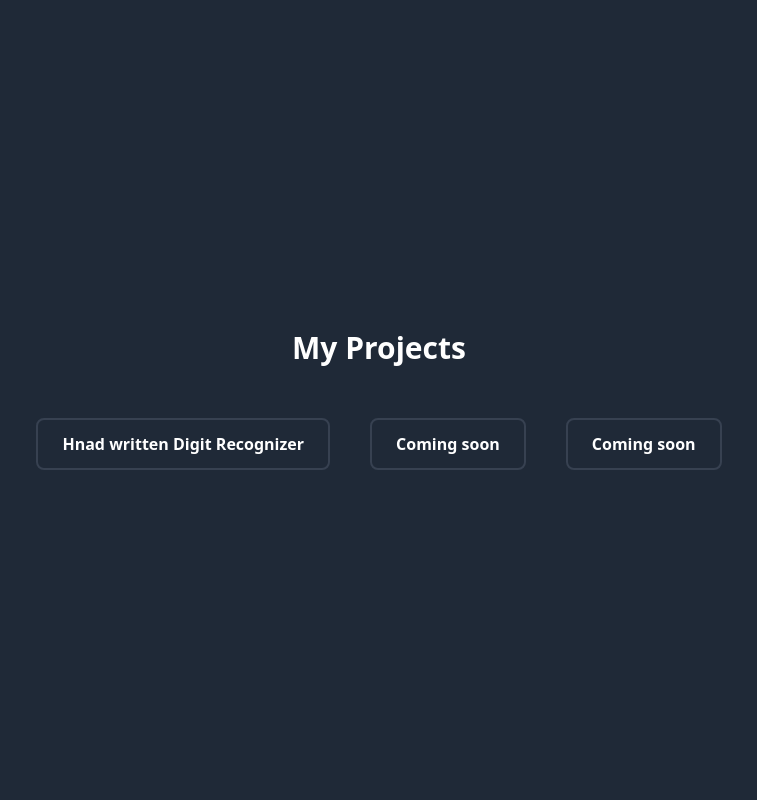
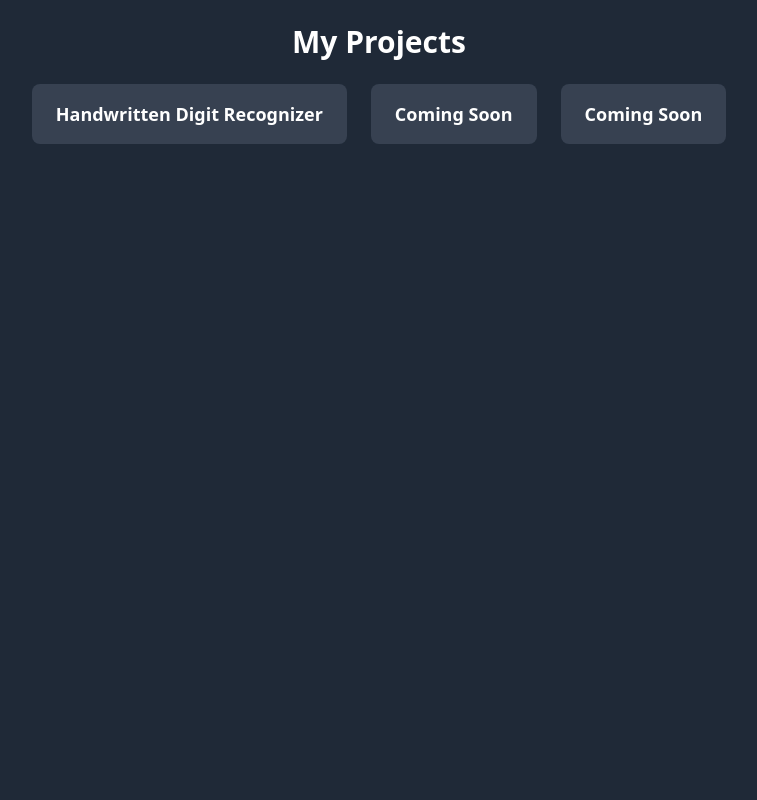
Before and after one commit to Pravin0213/My_Website, a Flask app: page /projects in a window 1280 px wide. Shown: the whole page, without its empty margins (261-1018 px from the left). Run offline with Flask 3, Linux system fonts and the light colour scheme; parts of the project's set-up code (start-up, migrations or seed data) failed here and were passed over.

Commit message:
Setting up for phone

```diff
--- a/templates/Projects_page.html
+++ b/templates/Projects_page.html
@@ -1,18 +1,25 @@
-<!-- templates/projects.html -->
 <!DOCTYPE html>
 <html lang="en">
 <head>
     <meta charset="UTF-8">
     <title>Projects</title>
+    <meta name="viewport" content="width=device-width, initial-scale=1.0">
     <link href="https://cdn.jsdelivr.net/npm/tailwindcss@2.2.19/dist/tailwind.min.css" rel="stylesheet">
 </head>
-<body class="bg-gray-800 flex flex-col items-center justify-center min-h-screen">
-    <h1 class="text-3xl text-white font-bold mb-3">My Projects</h1>
+<body class="bg-gray-800 min-h-screen p-6 flex flex-col items-center">
+    <h1 class="text-3xl text-white font-bold mb-6 text-center">My Projects</h1>
 
-    <div class="flex flex-row  gap-4 md:gap-10 mt-10 mx-auto">
-        <a href="{{ url_for('recognizer') }}" class="bg-gray-800 hover:bg-gray-700 border-2 border-gray-700 text-white font-semibold py-3 px-6 rounded-lg text-center transition duration-300">Hnad written Digit Recognizer</a>
-        <a href="{{ url_for('recognizer') }}" target="_blank" class="bg-gray-800 hover:bg-gray-700 border-2 border-gray-700 text-white font-semibold py-3 px-6 rounded-lg text-center transition duration-300">Coming soon</a>
-        <a href="{{ url_for('recognizer') }}" target="_blank" class="bg-gray-800 hover:bg-gray-700 border-2 border-gray-700 text-white font-semibold py-3 px-6 rounded-lg text-center transition duration-300">Coming soon</a>
+    <!-- Responsive layout: column on small screens, row on md and up -->
+    <div class="flex flex-col md:flex-row gap-6 w-full max-w-4xl justify-center items-center">
+        <a href="{{ url_for('recognizer') }}" class="w-full md:w-auto bg-gray-700 hover:bg-gray-600 text-white font-semibold py-4 px-6 rounded-lg text-center text-lg transition duration-300">
+            Handwritten Digit Recognizer
+        </a>
+        <a href="#" class="w-full md:w-auto bg-gray-700 hover:bg-gray-600 text-white font-semibold py-4 px-6 rounded-lg text-center text-lg transition duration-300">
+            Coming Soon
+        </a>
+        <a href="#" class="w-full md:w-auto bg-gray-700 hover:bg-gray-600 text-white font-semibold py-4 px-6 rounded-lg text-center text-lg transition duration-300">
+            Coming Soon
+        </a>
     </div>
 </body>
 </html>
```
Also changed, not shown: templates/Digit_recognizer/recognizer.html (+11 -7 lines).
